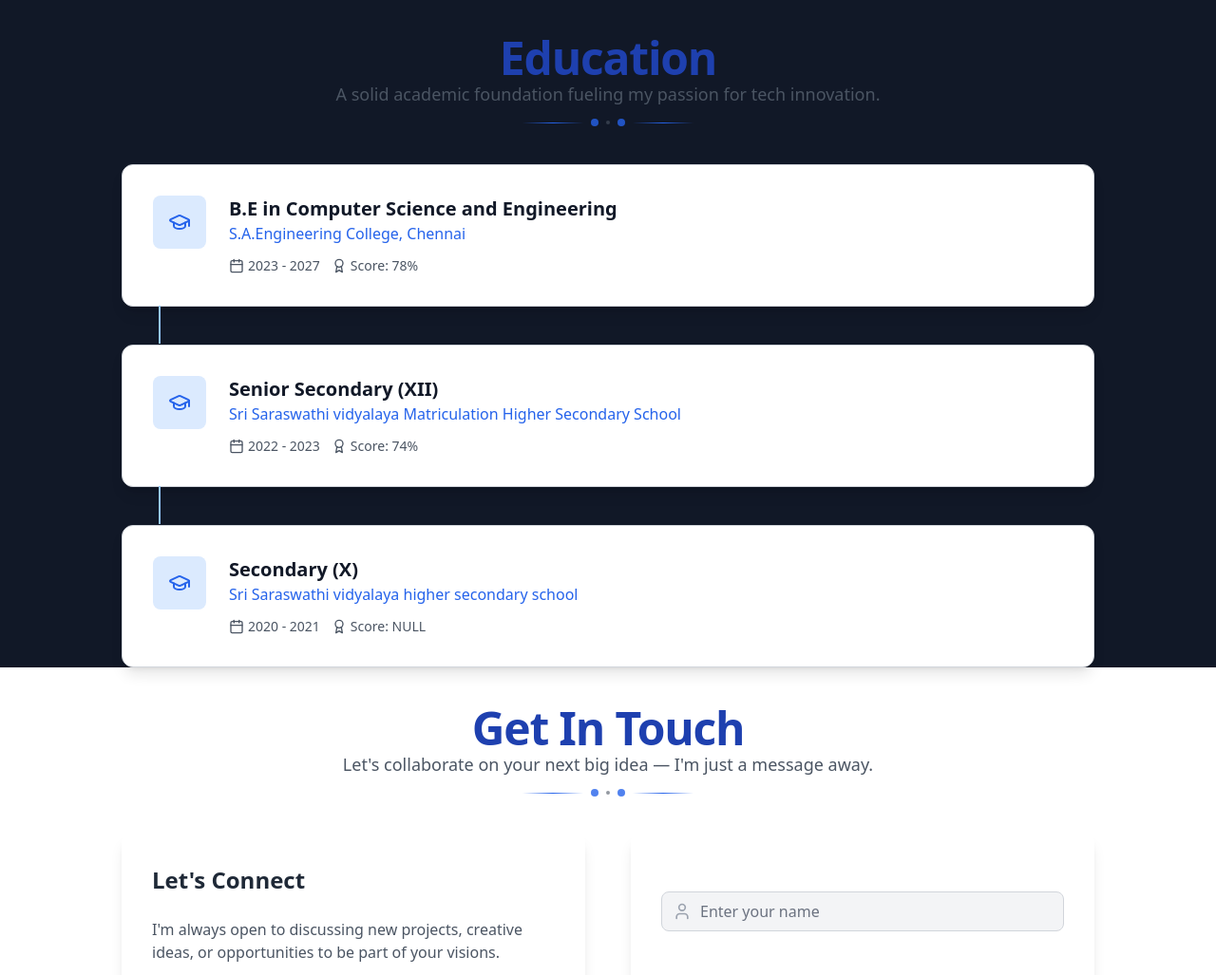
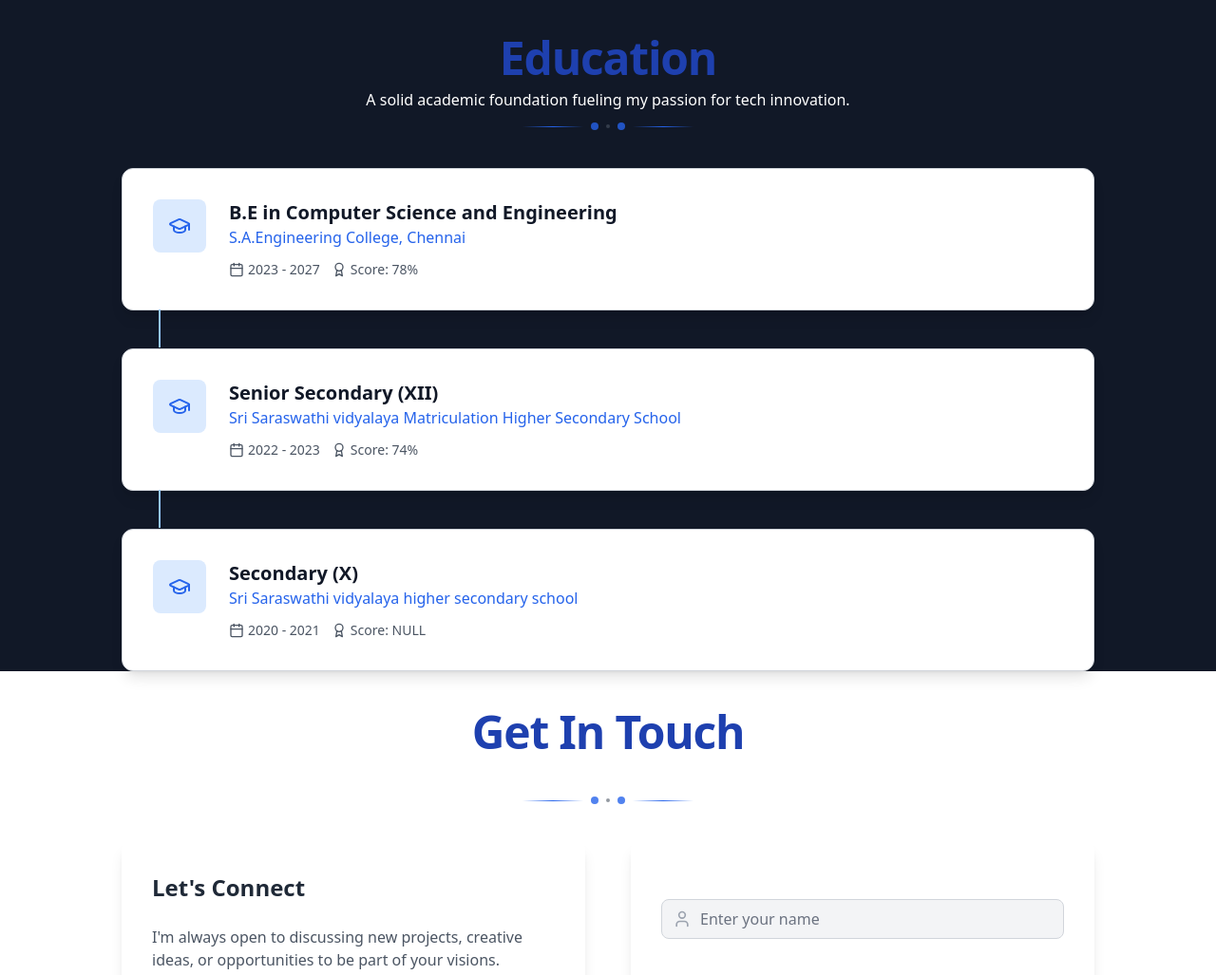
Before and after one commit to RISHIGOWTHAM-A/personal-portfolio, a website: page index.html in a window 1280 px wide. Shown: the part 3851-4878 px from the top of the page at 95% size. Drawn offline with Linux system fonts and the light colour scheme.

Commit message:
Updated feature/fixed bug/added new code

```diff
--- a/index.html
+++ b/index.html
@@ -608,8 +608,9 @@
                     <h2 class="relative group mt-10"><span
                             class="text-4xl md:text-5xl font-bold bg-gradient-to-r from-blue-800 via-blue-500 to-blue-800 dark:from-blue-500 dark:via-white dark:to-blue-500 bg-clip-text text-transparent leading-tight tracking-tight">Education</span>
                     </h2>
-                    <p class="text-lg text-gray-600 dark:text-gray-300 max-w-3xl font-medium">A solid academic
-                        foundation fueling my passion for tech innovation.</p>
+                    <p class="text-medium mt-2 text-white font-medium text-center px-3 lg:text-ellipsis">A solid academic
+                        foundation fueling my passion for tech innovation.
+                    </p>
                     <div class="flex items-center space-x-2 mt-3">
                         <div
                             class="h-px w-16 bg-gradient-to-r from-transparent via-blue-600 dark:via-blue-400 to-transparent">
@@ -763,7 +764,7 @@
                     <h2 class="relative group mt-10"><span
                             class="text-4xl md:text-5xl font-bold bg-gradient-to-r from-blue-800 via-blue-500 to-blue-800 dark:from-blue-500 dark:via-white dark:to-blue-500 bg-clip-text text-transparent leading-tight tracking-tight">Get
                             In Touch</span></h2>
-                    <p class="text-lg text-gray-600 dark:text-gray-300 max-w-3xl font-medium">Let's collaborate on your
+                    <p class="text-medium mt-2 text-white font-medium text-center px-3 lg:text-ellipsis">Let's collaborate on your
                         next big idea — I'm just a message away.</p>
                     <div class="flex items-center space-x-2 mt-3">
                         <div
```
